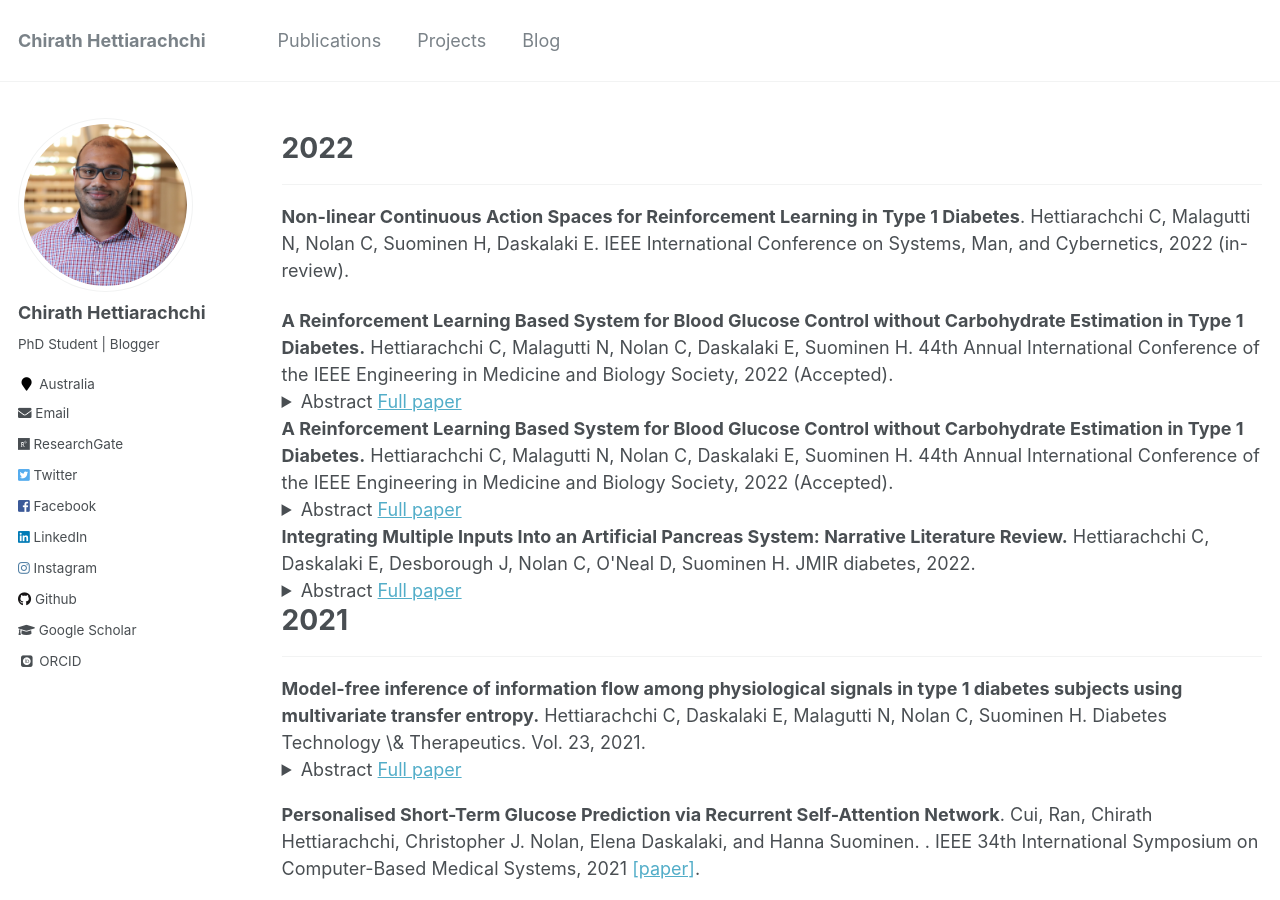
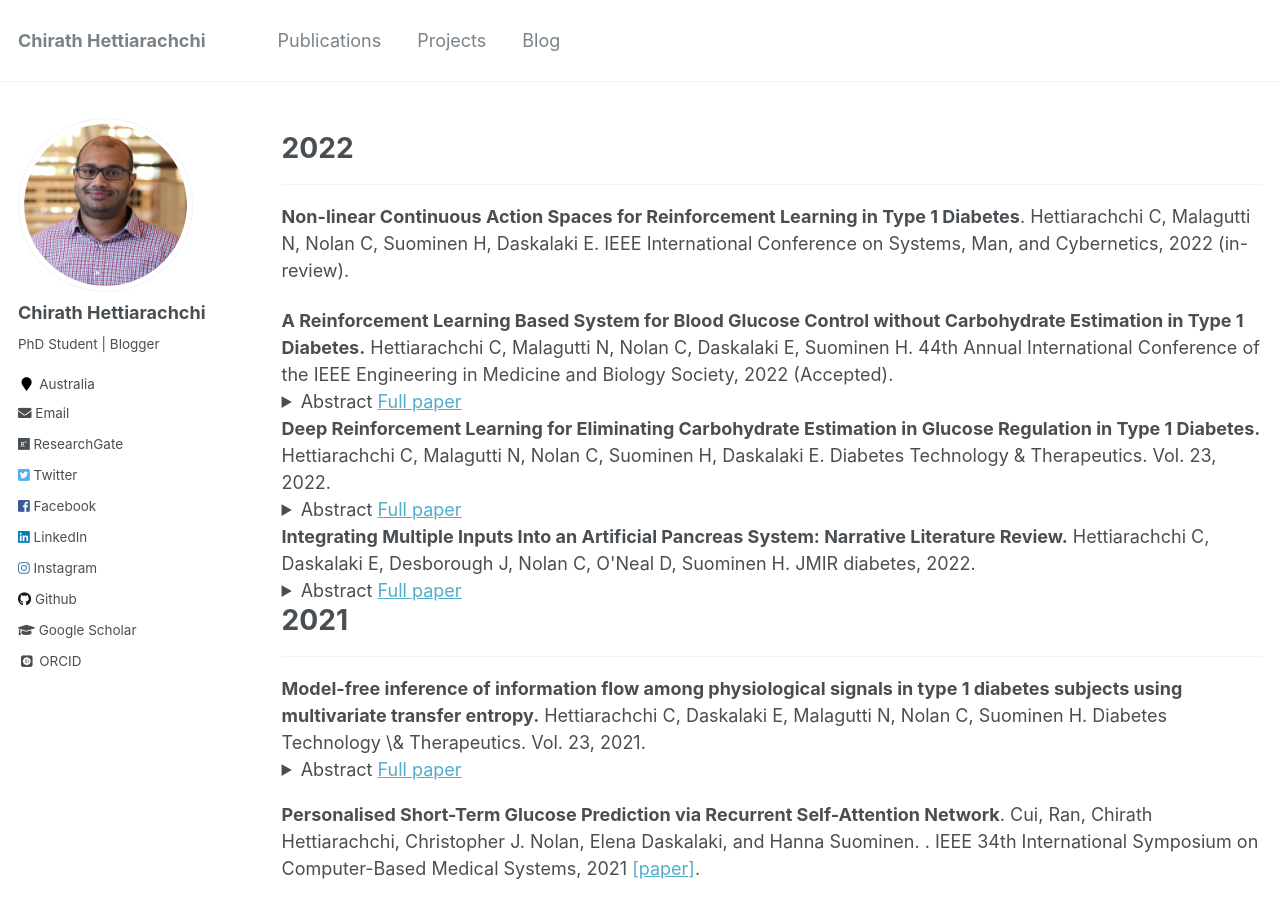
Before and after one commit to chirathyh/chirathyh.github.io, a Jekyll site: the page built from _pages/publications.md, in a window 1280 px wide and 900 px high. Built offline with Jekyll 4.4.1, drawn with Linux system fonts in a browser that asks for light colours; some web fonts are replaced.

Commit message:
Update publications.md

```diff
--- a/_pages/publications.md
+++ b/_pages/publications.md
@@ -14,13 +14,13 @@ author_profile: true
 <details>
   <summary>Abstract <a href="https://www.liebertpub.com/doi/full/10.1089/dia.2021.2525.abstracts">Full paper</a></summary>
 
-<blockquote><p>Type 1 Diabetes (T1D) is a chronic autoimmune disease, which requires the use of exogenous insulin for glucose regulation. In current hybrid closed-loop systems, meal entry is manual which adds cognitive burden to the persons living with T1D. In this study, we proposed a control system based on Proximal Policy Optimisation (PPO) that controls both basal and bolus insulin infusion and only requires meal announcement, thus eliminating the need for carbohydrate estimation. We evaluated the system on a challenging meal scenario, using an open-source simulator based on the UVA/Padova 2008 model and achieved a mean Time in Range value of 65\% for the adult subject cohort, while maintaining a moderate hypoglycemic and hyperglycemic risk profile. The approach shows promise and welcomes further research towards the translation to a real-life artificial~pancreas.</p></blockquote>
+<blockquote><p>Type 1 Diabetes (T1D) is a chronic autoimmune disease, which requires the use of exogenous insulin for glucose regulation. In current hybrid closed-loop systems, meal entry is manual which adds cognitive burden to the persons living with T1D. In this study, we proposed a control system based on Proximal Policy Optimisation (PPO) that controls both basal and bolus insulin infusion and only requires meal announcement, thus eliminating the need for carbohydrate estimation. We evaluated the system on a challenging meal scenario, using an open-source simulator based on the UVA/Padova 2008 model and achieved a mean Time in Range value of 65% for the adult subject cohort, while maintaining a moderate hypoglycemic and hyperglycemic risk profile. The approach shows promise and welcomes further research towards the translation to a real-life artificial pancreas.</p></blockquote>
 
 </details>
 </div>
 
 <div>
-<strong>A Reinforcement Learning Based System for Blood Glucose Control without Carbohydrate Estimation in Type 1 Diabetes.</strong> Hettiarachchi C, Malagutti N, Nolan C, Daskalaki E, Suominen H. 44th Annual International Conference of the IEEE Engineering in Medicine and Biology Society, 2022 (Accepted).
+<strong>Deep Reinforcement Learning for Eliminating Carbohydrate Estimation in Glucose Regulation in Type 1 Diabetes.</strong> Hettiarachchi C, Malagutti N, Nolan C, Suominen H, Daskalaki E. Diabetes Technology & Therapeutics. Vol. 23, 2022.
 <details>
   <summary>Abstract <a href="https://www.liebertpub.com/doi/full/10.1089/dia.2021.2525.abstracts">Full paper</a></summary>
 
@@ -28,7 +28,6 @@ author_profile: true
 
 </details>
 </div>
-
 
 <div>
 <strong>Integrating Multiple Inputs Into an Artificial Pancreas System: Narrative Literature Review.</strong> Hettiarachchi C, Daskalaki E, Desborough J, Nolan C, O'Neal D, Suominen H. JMIR diabetes, 2022.
@@ -48,7 +47,13 @@ author_profile: true
 <details>
   <summary>Abstract <a href="https://www.liebertpub.com/doi/full/10.1089/dia.2021.2525.abstracts">Full paper</a></summary>
 
-<blockquote><p>Type 1 Diabetes (T1D) is a chronic autoimmune disease, which requires the use of exogenous insulin for glucose regulation. In current hybrid closed-loop systems, meal entry is manual which adds cognitive burden to the persons living with T1D. In this study, we proposed a control system based on Proximal Policy Optimisation (PPO) that controls both basal and bolus insulin infusion and only requires meal announcement, thus eliminating the need for carbohydrate estimation. We evaluated the system on a challenging meal scenario, using an open-source simulator based on the UVA/Padova 2008 model and achieved a mean Time in Range value of 65\% for the adult subject cohort, while maintaining a moderate hypoglycemic and hyperglycemic risk profile. The approach shows promise and welcomes further research towards the translation to a real-life artificial~pancreas.</p></blockquote>
+<blockquote><p>Background and Aims: The complexity and inter‐subject variability of the glucoregulatory system calls for the integration of additional physiological signals in the daily management of glycaemia in Type 1 Diabetes (T1D). The aim of this study was to explore the Information Flow (IF) among different physiological signals in T1D subjects.</br>
+
+Methods: The OhioT1DM dataset was used for the analysis, where Continuous Glucose Monitoring (CGM), insulin delivery, meals, Galvanic Skin Response (GSR), skin temperature, and Heart Rate (HR) information was available for six weeks. The Multivariate Transfer Entropy (MTE) technique was used to construct subject‐specific network graphs and infer the existence, direction, and time lag of IF between the aforementioned parameters.</br>
+
+Results: Preliminary results from six subjects showed a consistent IF from HR to GSR. Moreover, an IF from HR to CGM was observed in all except one subject. Other IF relations varied among subjects and this fact could be attributed to individual differences in insulin treatment, insulin sensitivity, lifestyle, and biological variability.</br>
+
+Conclusions: MTE is a valuable model‐free tool to estimate IF in complex multivariate time‐series. Our analysis demonstrated relations among the considered physiological signals in T1D subjects. As a next step, additional subjects will be evaluated, and an interpretation framework will be designed to associate the found relations to individual characteristics, in particular CGM. Knowledge of these inter‐relations can deepen the understanding of the glucoregulatory system and the design of personalised modelling and treatment solutions.</p></blockquote>
 
 </details>
 </div>
```
